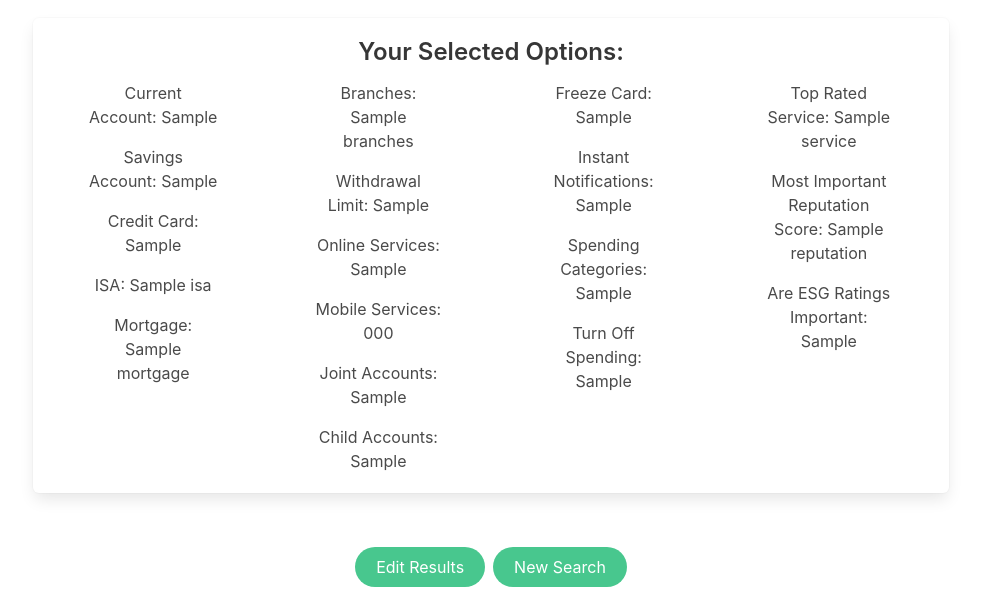
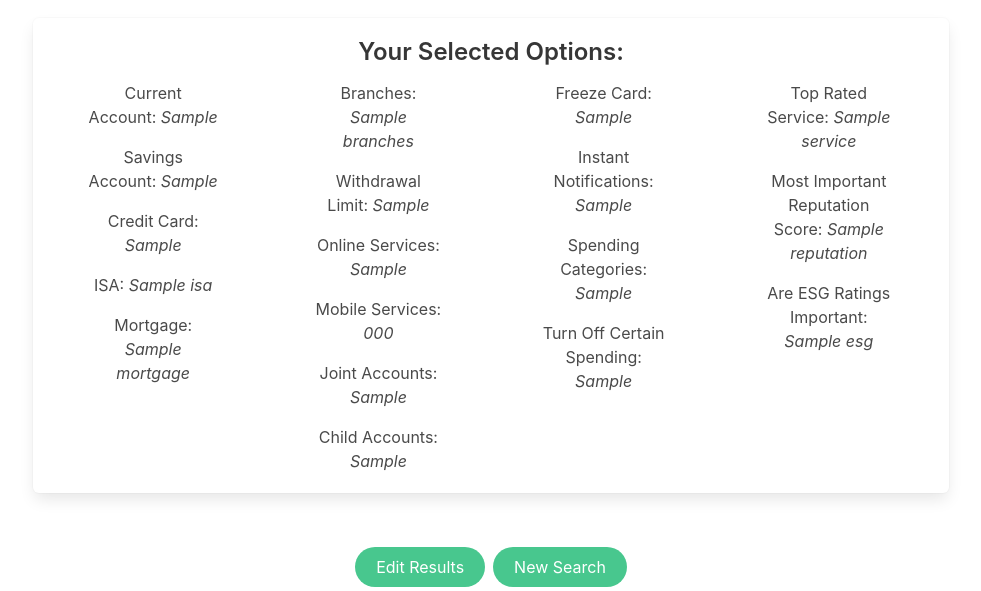
Before and after one commit to c0054249/BankingProject, a Flask app: template templates/results.html in a window 1280 px wide. Shown: the part 1669-2260 px from the top of the page, without its empty margins (149-1130 px from the left). Run offline with Flask 3, Linux system fonts and the light colour scheme; the template is opened without the code that fills it: most values are stand-ins (such as "Sample title", 1, 10 or a date in 2020); some libraries are stand-ins or nearby versions.

Commit message:
Add italics to the returned user submitted responses in results.html

```diff
--- a/templates/results.html
+++ b/templates/results.html
@@ -169,30 +169,30 @@
                             <h3>Your Selected Options:</h3>
                             <div class="columns">
                                 <div class="column spaced-column">
-                                    <p>Current Account: {{ current_account }}</p>
-                                    <p>Savings Account: {{ savings_account }}</p>
-                                    <p>Credit Card: {{ credit_card }}</p>
-                                    <p>ISA: {{ isa }}</p>
-                                    <p>Mortgage: {{ mortgage }}</p>
+                                    <p>Current Account: <span style="font-style: italic;">{{ current_account }}</span></p>
+                                    <p>Savings Account: <span style="font-style: italic;">{{ savings_account }}</span></p>
+                                    <p>Credit Card: <span style="font-style: italic;">{{ credit_card }}</span></p>
+                                    <p>ISA: <span style="font-style: italic;">{{ isa }}</span></p>
+                                    <p>Mortgage: <span style="font-style: italic;">{{ mortgage }}</span></p>
                                 </div>
                                 <div class="column spaced-column">
-                                    <p>Branches: {{ branches }}</p>
-                                    <p>Withdrawal Limit: {{ withdrawalLimit }}</p>
-                                    <p>Online Services: {{ online_services }}</p>
-                                    <p>Mobile Services: {{ mobile_services }}</p>
-                                    <p>Joint Accounts: {{ joint_accounts }}</p>
-                                    <p>Child Accounts: {{ child_accounts }}</p>
+                                    <p>Branches: <span style="font-style: italic;">{{ branches }}</span></p>
+                                    <p>Withdrawal Limit: <span style="font-style: italic;">{{ withdrawalLimit }}</span></p>
+                                    <p>Online Services: <span style="font-style: italic;">{{ online_services }}</span></p>
+                                    <p>Mobile Services: <span style="font-style: italic;">{{ mobile_services }}</span></p>
+                                    <p>Joint Accounts: <span style="font-style: italic;">{{ joint_accounts }}</span></p>
+                                    <p>Child Accounts: <span style="font-style: italic;">{{ child_accounts }}</span></p>
                                 </div>
                                 <div class="column spaced-column">
-                                    <p>Freeze Card: {{ freeze_card }}</p>
-                                    <p>Instant Notifications: {{ instant_notifications }}</p>
-                                    <p>Spending Categories: {{ spending_categories }}</p>
-                                    <p>Turn Off Spending: {{ turn_off_spending }}</p>
+                                    <p>Freeze Card: <span style="font-style: italic;">{{ freeze_card }}</span></p>
+                                    <p>Instant Notifications: <span style="font-style: italic;">{{ instant_notifications }}</span></p>
+                                    <p>Spending Categories: <span style="font-style: italic;">{{ spending_categories }}</span></p>
+                                    <p>Turn Off Certain Spending: <span style="font-style: italic;">{{ turn_off_spending }}</span></p>
                                 </div>
                                 <div class="column spaced-column">
-                                    <p>Top Rated Service: {{ service }}</p>
-                                    <p>Most Important Reputation Score: {{ reputation }}</p>
-                                    <p>Are ESG Ratings Important: {{ instant_notifications }}</p>
+                                    <p>Top Rated Service: <span style="font-style: italic;">{{ service }}</span></p>
+                                    <p>Most Important Reputation Score: <span style="font-style: italic;">{{ reputation }}</span></p>
+                                    <p>Are ESG Ratings Important: <span style="font-style: italic;">{{ esg }}</span></p>
                                 </div>
                             </div>
                         </div>
```
